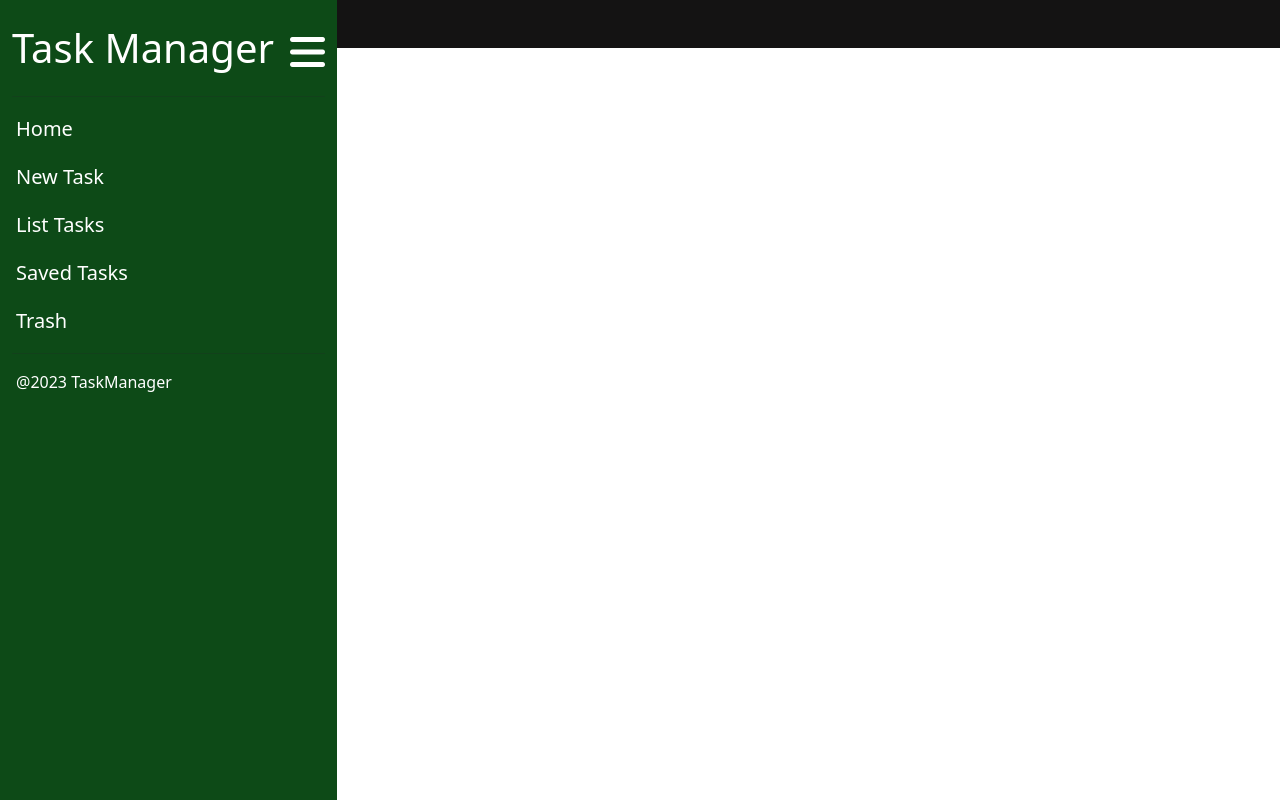
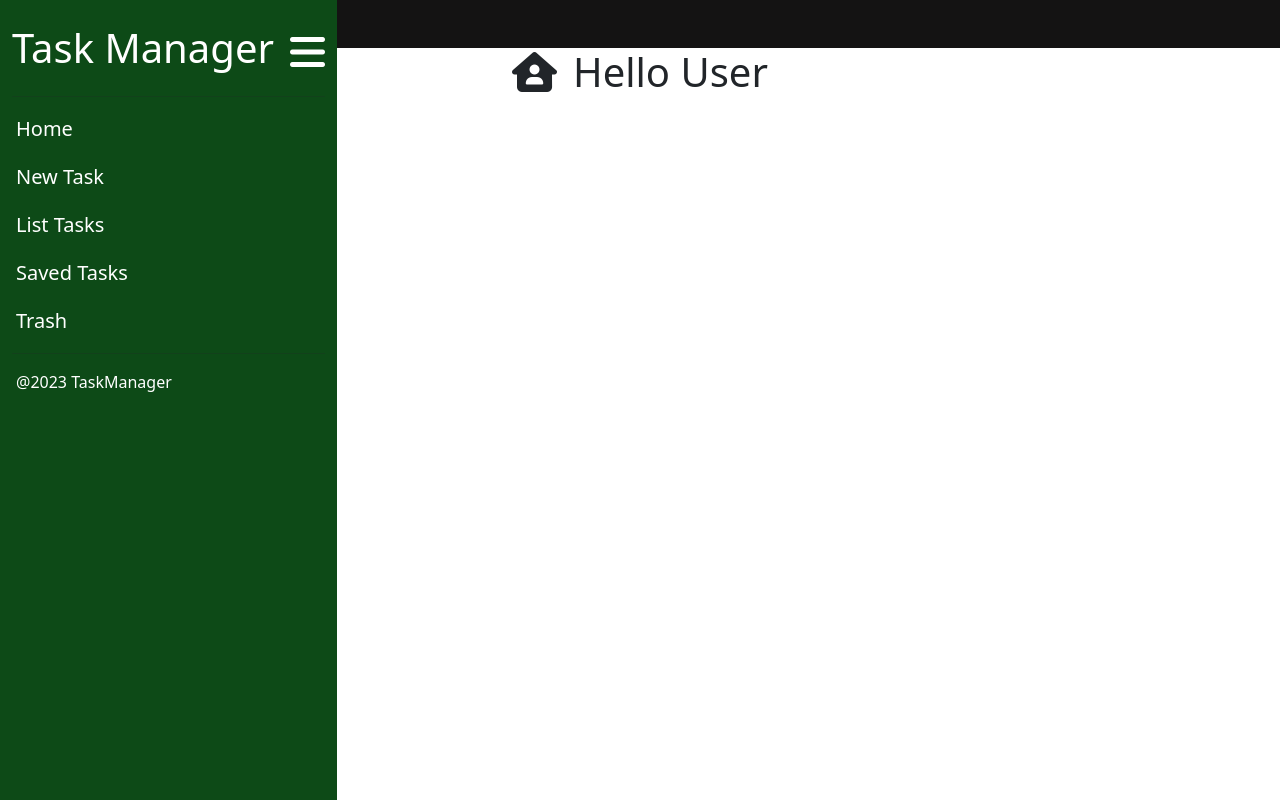
Before and after one commit to temoc1n/Treffio, a Vue app in the folder treffio_vuejs/: page / in a window 1280 px wide. Built offline with nearby package versions, Linux system fonts and the light colour scheme.

Commit message:
Adjusts on the sidebar

```diff
--- a/treffio_vuejs/src/components/Header/DashboardSidebar.vue
+++ b/treffio_vuejs/src/components/Header/DashboardSidebar.vue
@@ -10,11 +10,11 @@
                         <i class="fa-solid fa-bars mt-2 d-none d-lg-block ms-3 fs-1 sidebar-button fixed-end" @click="SlideOff"></i>
                     </div>
                     <hr>
-                    <h5 class="sidebar-options rounded-2 p-1" @click="this.$router.push('/')">Home</h5>
-                    <h5 class="sidebar-options rounded-2 p-1 mt-3" @click="this.$router.push('/new-task')">New Task</h5>
-                    <h5 class="sidebar-options rounded-2 p-1 mt-3" @click="this.$router.push('/list-tasks')">List Tasks</h5>
-                    <h5 class="sidebar-options rounded-2 p-1 mt-3" @click="this.$router.push('/saved-tasks')">Saved Tasks</h5>
-                    <h5 class="sidebar-options rounded-2 p-1 mt-3" @click="this.$router.push('/trash')">Trash</h5>
+                    <h5 class="sidebar-options rounded-2 p-1" @click="changeRoute('/')">Home</h5>
+                    <h5 class="sidebar-options rounded-2 p-1 mt-3" @click="changeRoute('/new-task')">New Task</h5>
+                    <h5 class="sidebar-options rounded-2 p-1 mt-3" @click="changeRoute('/list-tasks')">List Tasks</h5>
+                    <h5 class="sidebar-options rounded-2 p-1 mt-3" @click="changeRoute('/saved-tasks')">Saved Tasks</h5>
+                    <h5 class="sidebar-options rounded-2 p-1 mt-3" @click="changeRoute('/trash')">Trash</h5>
                     <hr>
                 </div>
                 <div class="vh-100 footer fixed-bottom m-1 position-relative">
@@ -33,7 +33,11 @@ export default {
     },
     methods: {
         SlideOff() {
-            this.$emit('SlideOffMenu')
+            this.$emit('SlideOffMenu') //Sends an emission to the parent component in order to close the side bar
+        },
+        changeRoute(route) {
+            this.$router.push(route) //changes route
+            this.SlideOff() //executes SlideOff() function
         }
     }
 }
--- a/treffio_vuejs/src/views/MainDashboard.vue
+++ b/treffio_vuejs/src/views/MainDashboard.vue
@@ -1,9 +1,17 @@
 <template>
-    <div class="">
-        <h1>Main Dashboard</h1>
+    <div class="container-fluid">
+        <div class="greetings">
+            <div class="text-center">
+                <h1><i class="fa-solid fa-house-user me-3"></i>Hello User</h1>
+            </div>
+        </div>
     </div>
 </template>
 <script>
+
+
+//Here I want to put some news about the app, plus, some ways of redirecting the user to other pages
+
 export default {
     name: 'MainDashboard',
 }
```
